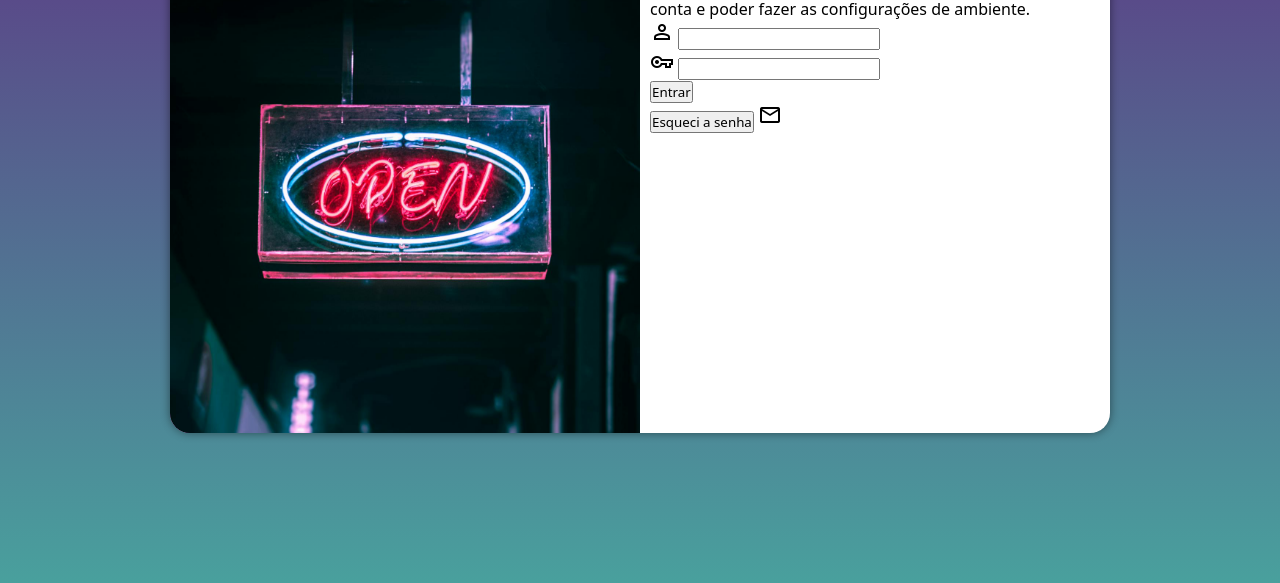
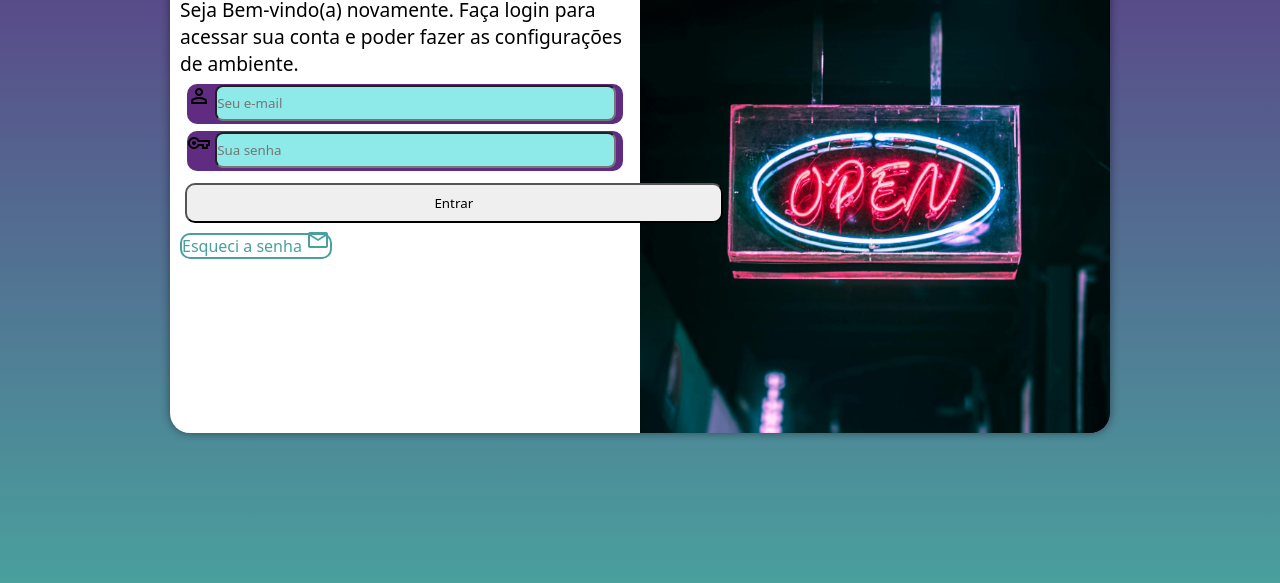
Before and after one commit to Jadielson182/projeto-login, a plain HTML site: page index.html in a window 1280 px wide. Shown: the part 217-800 px from the top of the page. Drawn offline with nearby package versions, Linux system fonts and the light colour scheme.

Commit message:
att projeto login

```diff
--- a/estilos/media-queries.css
+++ b/estilos/media-queries.css
@@ -29,13 +29,18 @@
         width: 940px;
     }
     section#login > div#imagem {
-        float: left;
+        float: right;
         width: 50%;
         height: 100%;
     }
     section#login > div#formulario {
-        float: right;
+        float: left;
         width: 50%;
     }
-
+    div#formulario > h1 {
+        font-size: 2em;
+    }
+    div#formulario > p {
+        font-size: 1.2em;
+    }
 }
--- a/estilos/style.css
+++ b/estilos/style.css
@@ -16,8 +16,6 @@ body, html {
     background-color: #5f2c82;
     width: 100vw;
     height: 100vh;
-
-
 }
 main {
     position: relative;
@@ -52,3 +50,42 @@ section#login > div#formulario {
     padding: 10px;
     display: block;
 }
+
+div#formulario > h1{
+    text-align: center;
+    margin-bottom: 10px;
+}
+div#formulario > p {
+    font-size: 0.8em;
+}
+.campo {
+    background-color: #5f2c82;
+    margin: 7px;
+    border-radius: 10px;
+    height: 40px;
+}
+.campo2 {
+    background-color: #8feeebfa;
+    border-radius: 8px;
+    width: 92%;
+    height: 90%;
+}
+
+.campo3 {
+    width: 42vw;
+    height: 5vh;
+    margin: 5px;
+    border-radius: 10px;
+
+}
+input.campo2:hover {
+    background-color: white;
+    border: 2px solid black;
+}
+div#formulario > form > a {
+    color: #49a09d;
+    border: 2px solid #49a09d;
+    border-radius: 10px;
+    text-align: center;
+    text-decoration: none;
+}
--- a/index.html
+++ b/index.html
@@ -6,8 +6,6 @@
     <title>Login</title>
     <link rel="stylesheet" href="estilos/style.css">
     <link rel="stylesheet" href="estilos/media-queries.css">
-    <link rel="stylesheet" href="https://fonts.googleapis.com/css2?family=Material+Symbols+Outlined:opsz,wght,FILL,GRAD@20..48,100..700,0..1,-50..200" />
-    <link rel="stylesheet" href="https://fonts.googleapis.com/css2?family=Material+Symbols+Outlined:opsz,wght,FILL,GRAD@20..48,100..700,0..1,-50..200" />
     <link rel="stylesheet" href="https://fonts.googleapis.com/css2?family=Material+Symbols+Outlined:opsz,wght,FILL,GRAD@20..48,100..700,0..1,-50..200" />
 
 </head>
@@ -21,33 +19,32 @@
             <div id="formulario">
                 <h1>Login</h1>
                 <p>Seja Bem-vindo(a) novamente. Faça login para acessar sua conta e poder fazer as configurações de ambiente.</p>
-                <form action="" method="post">
+                <form action="login.php" method="post" autocomplete="on">
 
-                   <p >
-
+                   <div class="campo">
                     <label for="iuser"><span class="material-symbols-outlined">
                         person
                         </span></label>
-                    <input type="text" name="user" id="iuser">
+                    <input class="campo2" type="email" name="user" id="iuser" placeholder="Seu e-mail" required autocomplete="email">
+                   </div>
 
-                   <p>
+                   <div class="campo">
 
                      <label for="isenha"><span class="material-symbols-outlined">
                         vpn_key
                         </span></label>
-                    <input type="password" name="senha" id="isenha">
-                   </p>
+                    <input class="campo2" type="password" name="senha" id="isenha" placeholder="Sua senha" required minlength="5" maxlength="20" autocomplete="current-password">
+                    </div>
 
-                   <p>
-                    <input type="submit" value="Entrar">
-                   </p>
-                   <p>
-                    <input type="button" value="Esqueci a senha">
-                    <span class="material-symbols-outlined">
+
+                    <input class="campo3" type="submit" value="Entrar">
+
+                    <a  href="">Esqueci a senha <span class="material-symbols-outlined">
                         mail
-                        </span>
+                        </span></a>
 
-                   </p>
+
+
 
 
 
```
Also changed, not shown: 1 other file.
